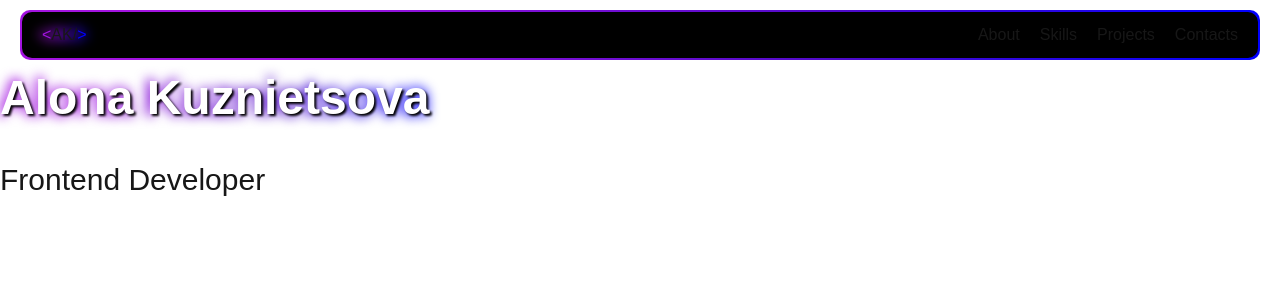
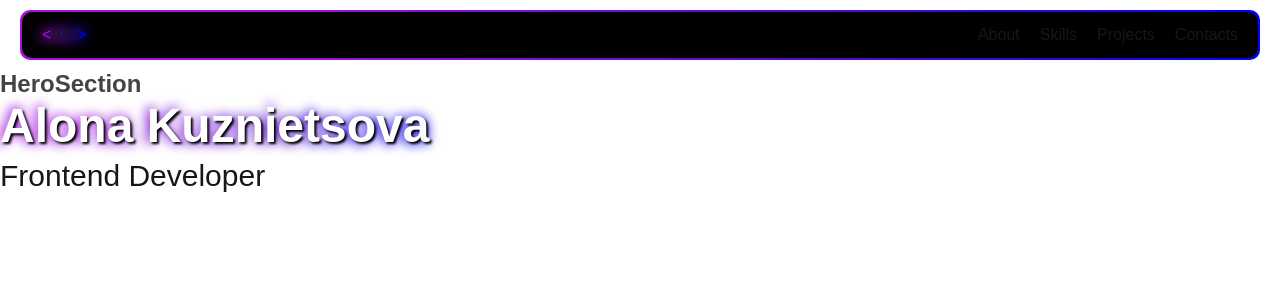
Before and after one commit to acvetochka/portfolio, a Next.js app: page / in a window 1280 px wide. Shown: the top 300 px of the page. Built offline with nearby package versions, Linux system fonts and the light colour scheme.

Commit message:
add Section-component

```diff
--- /dev/null
+++ b/src/components/Section/Section.tsx
@@ -0,0 +1,11 @@
+import { Title } from "../Title/Title"
+import { SectionProps } from "./Section.props"
+
+export const Section = ({id="", title, children}:SectionProps):JSX.Element => {
+    return (
+        <section id={id}>
+            <Title tag="h2">{title}</Title>
+            {children}
+        </section>
+    )
+}
--- a/src/sections/HeroSection.tsx
+++ b/src/sections/HeroSection.tsx
@@ -1,15 +1,16 @@
 "use client"
 
+import { Section } from "@/components/Section/Section";
 import { Text } from "@/components/Text/Text";
 import { Title } from "@/components/Title/Title";
 
 export const HeroSection = ():JSX.Element => {
   return (
-    <>
+    <Section title="HeroSection" id="contacts">
       <Title tag="h1">Alona Kuznietsova</Title>
       <Text size="extra-large">Frontend Developer</Text>
 
       {/* <button className="button">Download</button> */}
-    </>
+    </Section>
   );
 };
```
Also changed, not shown: src/components/Section/Section.props.ts (added, +8 -0 lines), src/components/Section/Section.styled.tsx (added).
